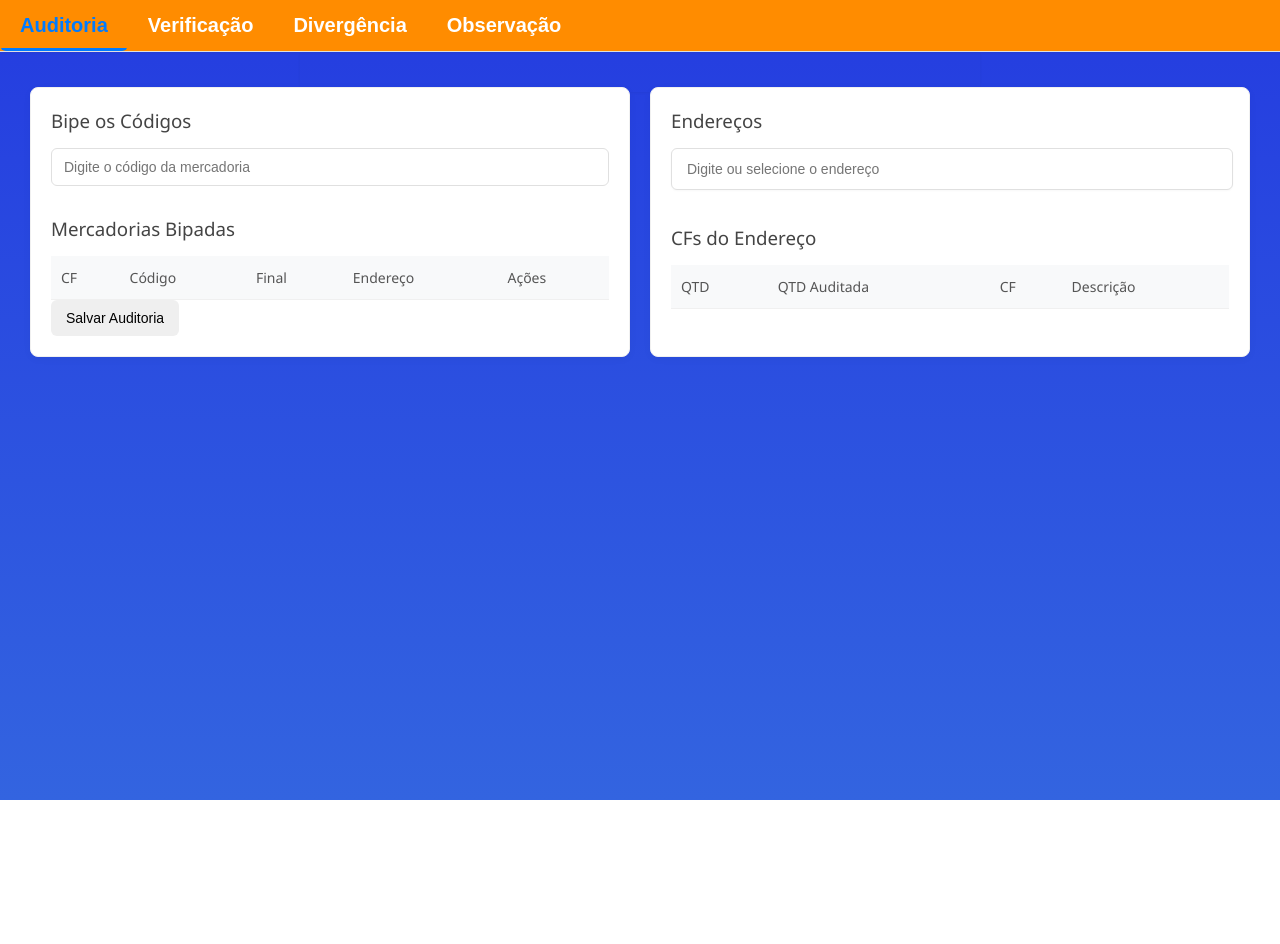
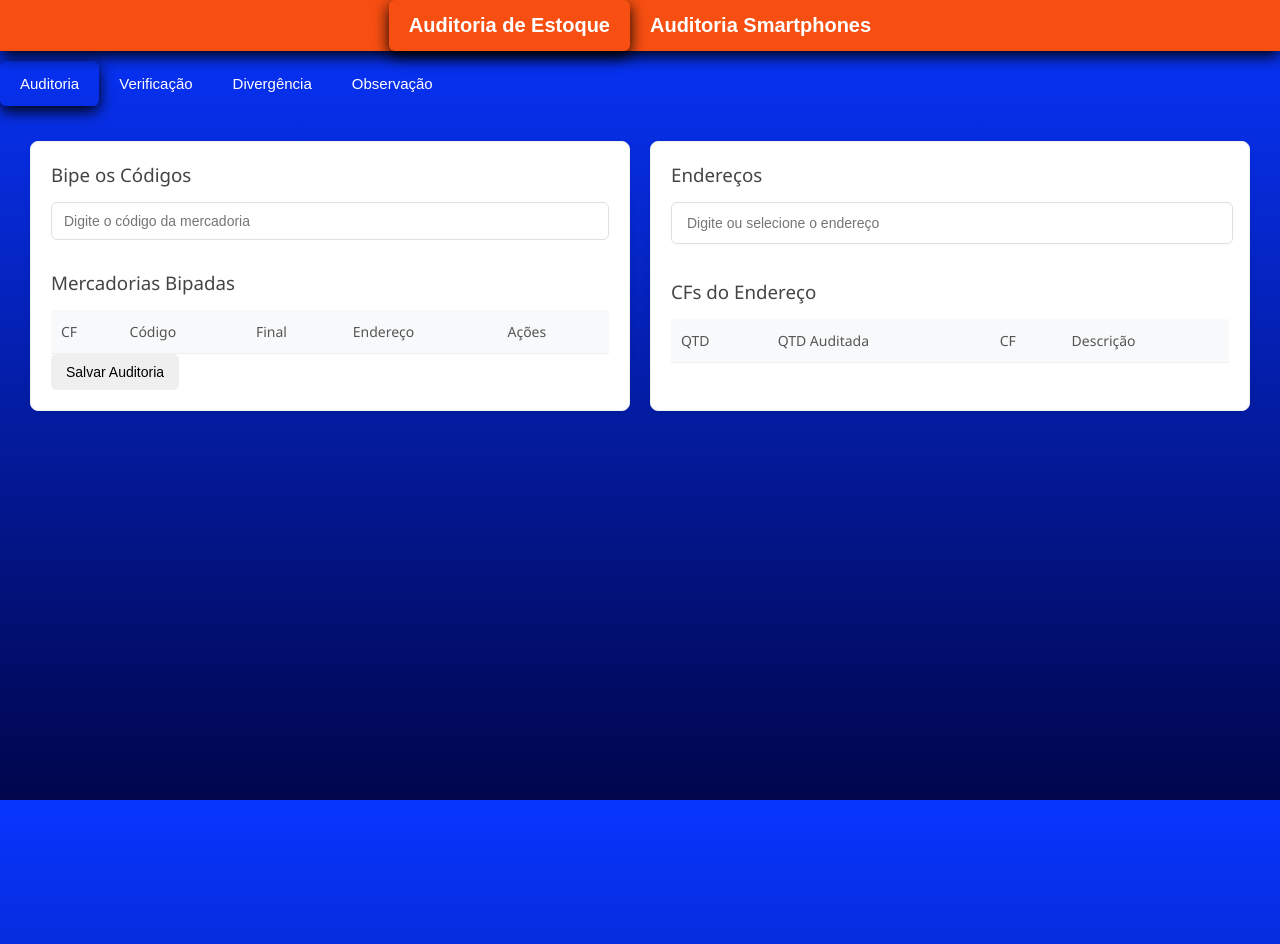
Before and after one commit to ramonmtomaz/projeto-auditoria-estoque, a plain HTML site: page index.html in a window 1280 px wide. Before the commit the page ends 800 px from the top, so only its background shows below. Drawn offline with Linux system fonts and the light colour scheme.

Commit message:
Checkpoint from VS Code for coding agent session

```diff
--- a/index.html
+++ b/index.html
@@ -7,18 +7,20 @@
   <style>
     body {
       font-family: 'Segoe UI', Tahoma, Geneva, Verdana, sans-serif;
-      background: linear-gradient(to bottom,#243CE0, #3364E0);
+      background: linear-gradient(to bottom, #0835ff, #00054b);
       margin: 0;
       padding: 0;
-      color: #333;
+      color: #000000;
       background-attachment: fixed;
+      min-height: 120vh;
     }
 
     .tab-container {
       display: flex;
-      border-bottom: 1px solid #e0e0e0;
-      background: darkorange;
+      background: #f74f12;
       box-shadow: 0 1px 3px rgba(0, 0, 0, 0.05);
+      justify-content: center;
+      box-shadow: 0px 5px 15px black;
     }
 
     .tab {
@@ -35,8 +37,9 @@
     }
 
     .tab.active {
-      color: #007BFF;
+      color: #ffffff;
       font-weight: 500;
+      box-shadow: 0px 5px 15px black;
     }
 
     .tab.active::after {
@@ -46,7 +49,7 @@
       left: 0;
       width: 100%;
       height: 3px;
-      background-color: #007BFF;
+      /* background-color: #055eb2; */
       transition: transform 0.3s ease;
     }
 
@@ -56,7 +59,6 @@
 
     .tab-content {
       display: none;
-      background: linear-gradient(to bottom, #0000aa, #fffff);
       padding: 20px;
       box-shadow: 0 1px 3px rgba(0, 0, 0, 0.05);
       width: 50%;
@@ -532,14 +534,18 @@
 <body>
 
   <div class="tab-container">
-    <button class="tab active" onclick="openTab(event, 'auditoria')" style="font-weight: bold; font-size: 20px;">Auditoria</button>
-    <button class="tab" onclick="openTab(event, 'verificacao')"style="font-weight: bold; font-size: 20px;">Verificação</button>
-    <button class="tab" onclick="openTab(event, 'divergencia')" style="font-weight: bold; font-size: 20px;">Divergência</button>
-    <button class="tab" onclick="openTab(event, 'observacao')" style="font-weight: bold; font-size: 20px;">Observação</button>
+    <button class="tab main-tab active" onclick="openMainTab(event, 'auditoria-estoque')" style="font-weight: bold; font-size: 20px;">Auditoria de Estoque</button>
+    <button class="tab main-tab" onclick="openMainTab(event, 'auditoria-smartphones')" style="font-weight: bold; font-size: 20px;">Auditoria Smartphones</button>
   </div>
+  <div id="subtab-container" style="margin-top: 10px; display: flex;">
+    <button class="tab subtab active" onclick="openSubTab(event, 'auditoria')">Auditoria</button>
+    <button class="tab subtab" onclick="openSubTab(event, 'verificacao')">Verificação</button>
+    <button class="tab subtab" onclick="openSubTab(event, 'divergencia')">Divergência</button>
+    <button class="tab subtab" onclick="openSubTab(event, 'observacao')">Observação</button>
+  </div>
 
   <!-- Conteúdo das abas -->
-  <div id="auditoria" class="tab-content active">
+  <div id="auditoria" class="tab-content active subtab-content">
     <div class="container">
       <div class="section">
         <h3>Bipe os Códigos</h3>
@@ -580,7 +586,7 @@
   </div>
 
   <!-- Parte da Aba Verificação -->
-  <div id="verificacao" class="tab-content">
+  <div id="verificacao" class="tab-content subtab-content">
     <div class="endereco-selector" style="max-width: 500px; margin: 0 auto 20px auto;">
       <label for="enderecoVerificacao" style="display: block; margin-bottom: 8px; font-weight: 500; color: white;">Digite ou selecione o Endereço:</label>
       <input type="text" id="enderecoVerificacao" placeholder="Digite ou selecione o endereço" autocomplete="off"
@@ -604,7 +610,7 @@
     </table>
   </div>
 
-  <div id="observacao" class="tab-content">
+  <div id="observacao" class="tab-content subtab-content">
     <div class="obs-linha">
     <h2>Informe o produto</h2>
       <div id="obs-texto">
@@ -629,7 +635,7 @@
   </div>
 
   <!-- Aba Divergência -->
-  <div id="divergencia" class="tab-content">
+  <div id="divergencia" class="tab-content subtab-content">
     <div class="form-divergencia">
       <h2>Registrar Divergência</h2>
       <form id="divergenciaForm">
@@ -811,42 +817,44 @@
       return true;
     }
 
-    function openTab(event, tabId) {
-      console.log("Abrindo aba:", tabId);
-
-      // 1. Esconde todas as abas e remove classes active
-      var contents = document.querySelectorAll('.tab-content');
-      contents.forEach(function(content) {
+    function openMainTab(event, mainTabId) {
+      document.querySelectorAll('.main-tab').forEach(tab => tab.classList.remove('active'));
+      event.currentTarget.classList.add('active');
+      document.getElementById('subtab-container').style.display = 'flex';
+      openSubTab(null, document.querySelector('.subtab.active')?.getAttribute('onclick')?.match(/'(.*?)'/)?.[1] || 'auditoria');
+    }
+
+    function openSubTab(event, tabId) {
+      // Descobre qual container de sub-abas está visível
+      let subtabContainer = null;
+      if (document.getElementById('subtab-container-estoque').style.display === 'flex') {
+        subtabContainer = document.getElementById('subtab-container-estoque');
+      } else if (document.getElementById('subtab-container-smartphones').style.display === 'flex') {
+        subtabContainer = document.getElementById('subtab-container-smartphones');
+      }
+      // Remove active de todas as sub-abas do container visível
+      if (subtabContainer) {
+        subtabContainer.querySelectorAll('.subtab').forEach(tab => tab.classList.remove('active'));
+      }
+      // Esconde todos os conteúdos de sub-abas
+      document.querySelectorAll('.subtab-content').forEach(content => {
         content.classList.remove('active');
         content.style.display = 'none';
       });
-
-      var tabs = document.querySelectorAll('.tab');
-      tabs.forEach(function(tab) {
-        tab.classList.remove('active');
-      });
-
-      // 2. Mostra a aba selecionada e adiciona classe active
+      // Mostra o conteúdo da sub-aba selecionada
       const tabElement = document.getElementById(tabId);
-      tabElement.classList.add('active');
-      tabElement.style.display = 'block';
-
-      event.currentTarget.classList.add('active');
-
-      // 3. Ações específicas por aba
+      if (tabElement) {
+        tabElement.classList.add('active');
+        tabElement.style.display = 'block';
+      }
+      // Marca a sub-aba como ativa
+      if (event && event.currentTarget) event.currentTarget.classList.add('active');
+      // Ações específicas por sub-aba
       if (tabId === 'divergencia') {
-        console.log("Carregando interface da aba Divergência");
-
-        // Carregar listas e garantir que o formulário esteja visível
         carregarListas();
-
-        // Aplicar foco ao primeiro campo depois de garantir visibilidade
         setTimeout(() => {
           const cdMercadoria = document.getElementById('cdMercadoria');
-          if (cdMercadoria) {
-            cdMercadoria.focus();
-            console.log("Foco aplicado ao campo de código da mercadoria");
-          }
+          if (cdMercadoria) cdMercadoria.focus();
         }, 300);
       }
     }
@@ -1721,7 +1729,7 @@ function carregarVerificacao() {
       }
 
       // Adicionar evento para carregar listas quando a aba de divergência for selecionada
-      document.querySelectorAll('.tab').forEach(tab => {
+      document.querySelectorAll('.tab.subtab').forEach(tab => {
         tab.addEventListener('click', function(event) {
           if (this.textContent.trim() === 'Divergência') {
             console.log("Tab Divergência clicada");
```
Also changed, not shown: 1 other file.
